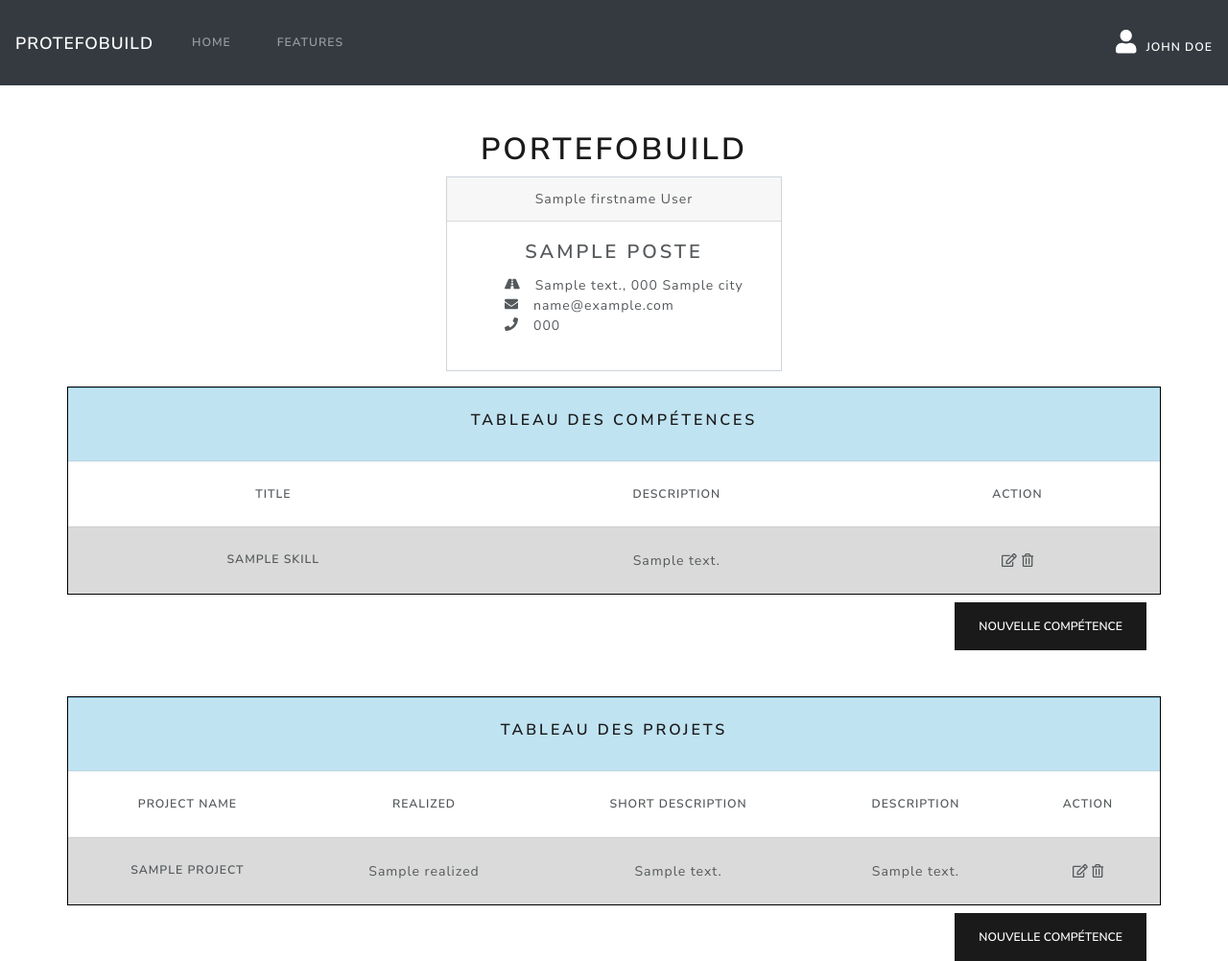
After one commit to Zgregy/portefoBuild, a Symfony app: template templates/portefolio/user/home.html.twig in a window 1280 px wide. The commit adds this page. Shown: the whole page at 96% size. Run offline with Twig, Linux system fonts and the light colour scheme; the template is opened without the code that fills it: most values are stand-ins (such as "Sample title", 1, 10 or a date in 2020); some libraries are stand-ins or nearby versions.

Commit message:
Mise en place de la page de gestion de portefoilio (affichage uniquement)

```diff
--- a/src/DataFixtures/AppFixtures.php
+++ b/src/DataFixtures/AppFixtures.php
@@ -37,6 +37,7 @@ class AppFixtures extends Fixture
 
             $project = new Project();
             $project->setPicture("prouteproute")
+                    ->setName("Factory")
                     ->setRealized("Réalisé chez PRODEO")
                     ->setShortDescription("Voici mon doigt")
                     ->setLongDescription("Voici mon doigts qui est un dérivé du doigts au même emplacement sur mon pied plus communement appelé orteille.")
--- a/src/Entity/Profil.php
+++ b/src/Entity/Profil.php
@@ -74,12 +74,12 @@ class Profil
     private $password;
 
     /**
-     * @ORM\OneToMany(targetEntity="App\Entity\skill", mappedBy="profil")
+     * @ORM\OneToMany(targetEntity="App\Entity\Skill", mappedBy="profil")
      */
     private $skills;
 
     /**
-     * @ORM\OneToMany(targetEntity="App\Entity\project", mappedBy="profil")
+     * @ORM\OneToMany(targetEntity="App\Entity\Project", mappedBy="profil")
      */
     private $projects;
 
--- /dev/null
+++ b/templates/portefolio/user/home.html.twig
@@ -0,0 +1,104 @@
+{% extends 'base.html.twig' %}
+
+{% block title %}PortefoBuild{% endblock %}
+
+{% block body %}
+    <div class="container">
+        <div class="row text-center mt-5">
+            <div class="col-12">
+                <h1>Portefobuild</h1>
+            </div>
+        </div>
+        <div class="row justify-content-md-center">
+            <div class="col-4">
+                <div class="card border-secondary mb-3" style="max-width: 22rem;">
+                    <div class="card-header text-center">{{ profil.firstname }} {{ profil.lastname }}</div>
+                    <div class="card-body">
+                        <h4 class="card-title text-center">{{ profil.poste }}</h4>
+                        <ul style="list-style-type: none;">
+                            <li><p class="card-text"><i class="fas fa-road mr-3"></i>{{ profil.address }}, {{ profil.zipcode }} {{ profil.city }}</p></li>
+                            <li><p class="card-text"><i class="fas fa-envelope mr-3"></i>{{ profil.email }}</p></li>
+                            <li><p class="card-text"><i class="fas fa-phone mr-3"></i>{{ profil.phone }}</p></li>
+                        </ul>
+                    </div>
+                </div>
+            </div>
+        </div>
+        {# tableau des skill #}
+        <div class="row text-center">
+            <div class="col-12 pr-0 pl-0" style="border: solid 1px black;">
+                <table class="table table-hover mb-0">
+                    <thead>
+                        <tr class="table-info">
+                            <th colspan="3"><h5>Tableau des compétences<h5></th>
+                        </tr>
+                        <tr>
+                            <th scope="col">Title</th>
+                            <th scope="col">Description</th>
+                            <th scope="col">Action</th>
+                        </tr>
+                    </thead>
+                    <tbody>
+                        {% for skill in profil.skills %}
+                            {% if(skill.id%2 == 1) %}
+                                <tr class="table-active">
+                            {% else %}
+                                <tr class="table-secondary">
+                            {% endif %}
+                                <th scope="row">{{ skill.title }}</th>
+                                <td>{{ skill.desciption }}</td>
+                                <td><i class="far fa-edit"></i> <i class="far fa-trash-alt"></i></td>
+                            </tr>
+                        {% endfor %}
+                        <tr>
+                    </tbody>
+                </table>
+            </div>
+        </div>
+        <div class="row text-right mt-2">
+            <div class="col-12">
+                <button type="button" class="btn btn-primary">Nouvelle compétence</button>
+            </div>
+        </div>
+        {# tableau des projet #}
+        <div class="row text-center mt-5">
+            <div class="col-12 pr-0 pl-0" style="border: solid 1px black;">
+                <table class="table table-hover mb-0">
+                    <thead>
+                        <tr class="table-info">
+                            <th colspan="5"><h5>Tableau des projets<h5></th>
+                        </tr>
+                        <tr>
+                            <th scope="col">Project name</th>
+                            <th scope="col">Realized</th>
+                            <th scope="col">Short description</th>
+                            <th scope="col">Description</th>
+                            <th scope="col">Action</th>
+                        </tr>
+                    </thead>
+                    <tbody>
+                        {% for project in profil.projects %}
+                            {% if(project.id%2 == 1) %}
+                                <tr class="table-active">
+                            {% else %}
+                                <tr class="table-secondary">
+                            {% endif %}
+                                <th scope="row">{{ project.name }}</th>
+                                <td>{{ project.realized }}</td>
+                                <td>{{ project.shortDescription }}</td>
+                                <td>{{ project.longDescription }}</td>
+                                <td><i class="far fa-edit"></i> <i class="far fa-trash-alt"></i></td>
+                            </tr>
+                        {% endfor %}
+                        <tr>
+                    </tbody>
+                </table>
+            </div>
+        </div>
+        <div class="row text-right mt-2">
+            <div class="col-12">
+                <button type="button" class="btn btn-primary">Nouvelle compétence</button>
+            </div>
+        </div>
+    </div>
+{% endblock %}
```
Also changed, not shown: src/Controller/PortefolioController.php (+30 -4 lines), src/Entity/Project.php (+18 -1 lines), src/Migrations/Version20190731233916.php (added, +35 -0 lines).
